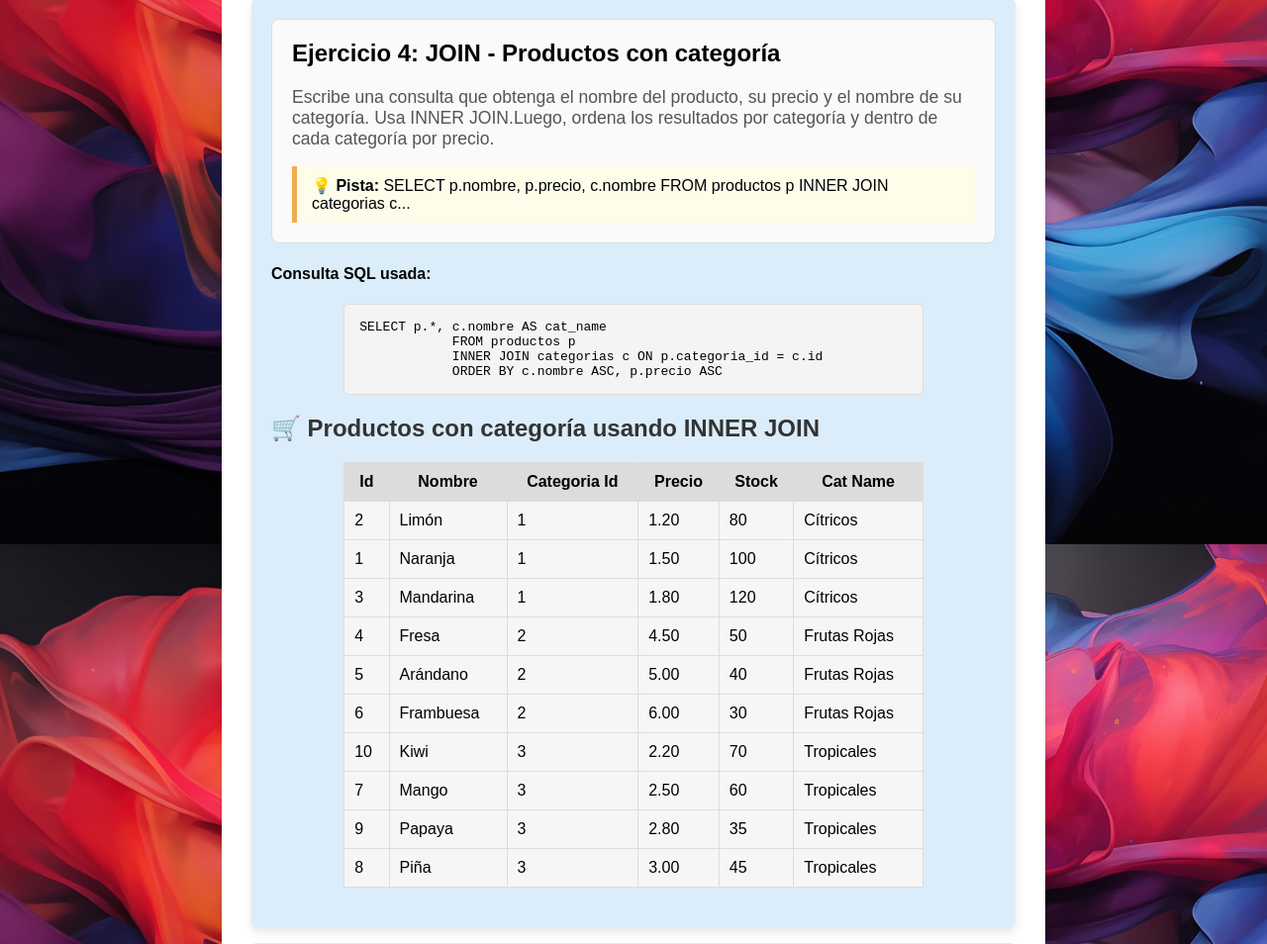
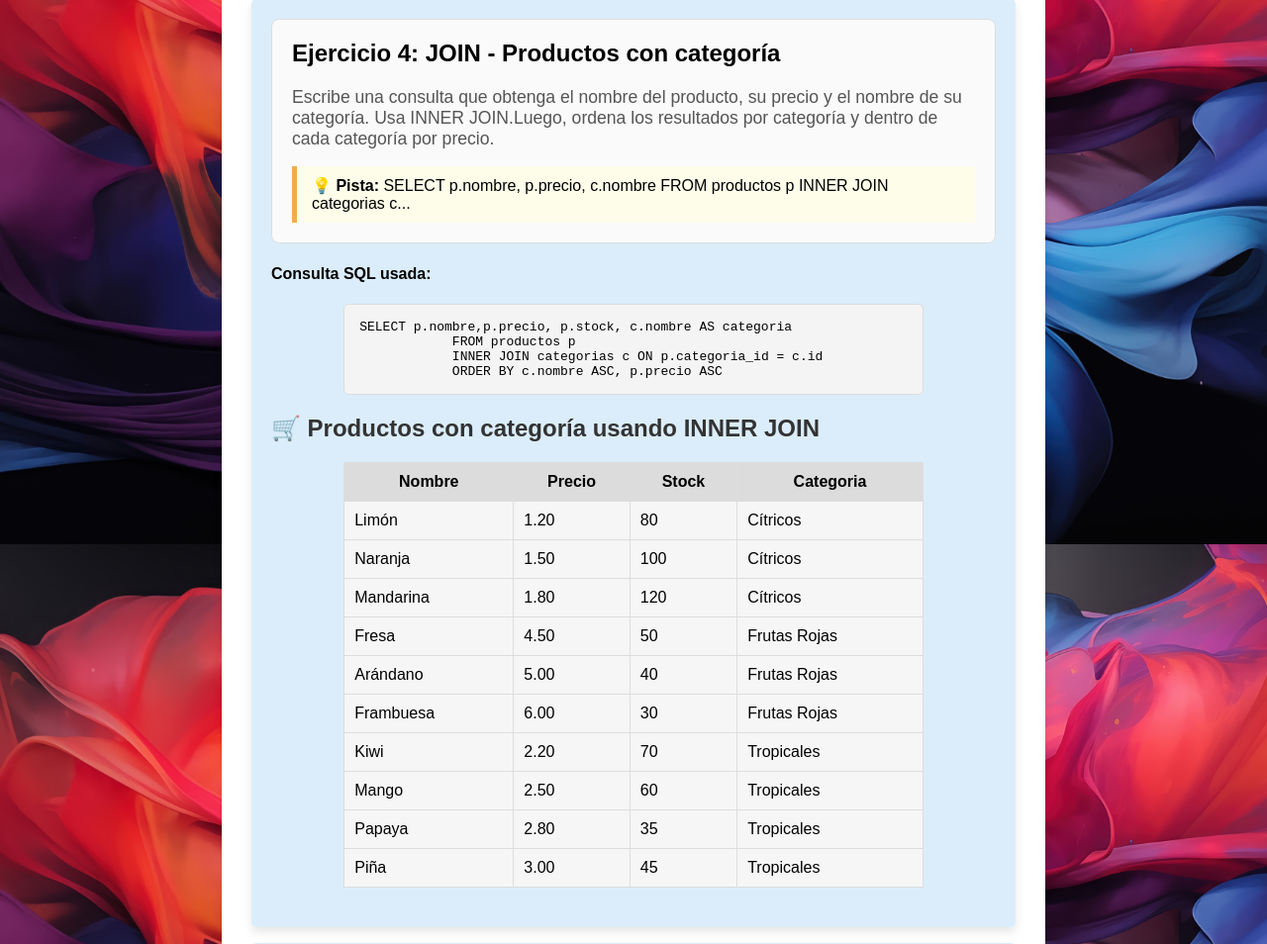
Before and after one commit to memnochdavid/2DAW_DWES_Ejercicios_Tema3, a PHP site: page / in a window 1280 px wide. Shown: the part 4250-5204 px from the top of the page at 99% size. Run offline with PHP 8.4, Linux system fonts and the light colour scheme; data that the repository does not hold is empty.

Commit message:
ej 04 arreglado

```diff
--- a/proyecto/index.php
+++ b/proyecto/index.php
@@ -173,7 +173,7 @@
     echo "<div class='card-sub'>";
     muestraEnunciado($enunciados[3]);
 
-    $sql_a = "SELECT p.*, c.nombre AS cat_name
+    $sql_a = "SELECT p.nombre,p.precio, p.stock, c.nombre AS categoria
             FROM productos p
             INNER JOIN categorias c ON p.categoria_id = c.id
             ORDER BY c.nombre ASC, p.precio ASC";
```
